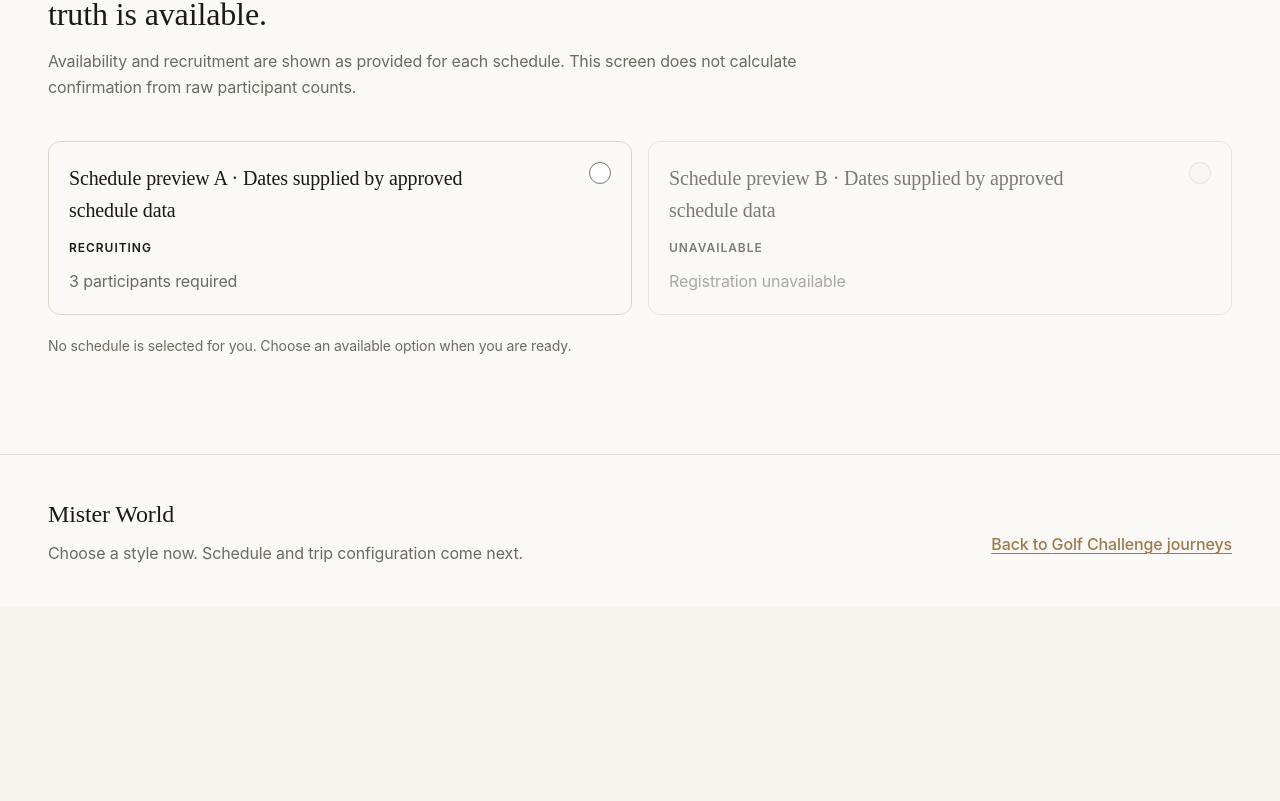
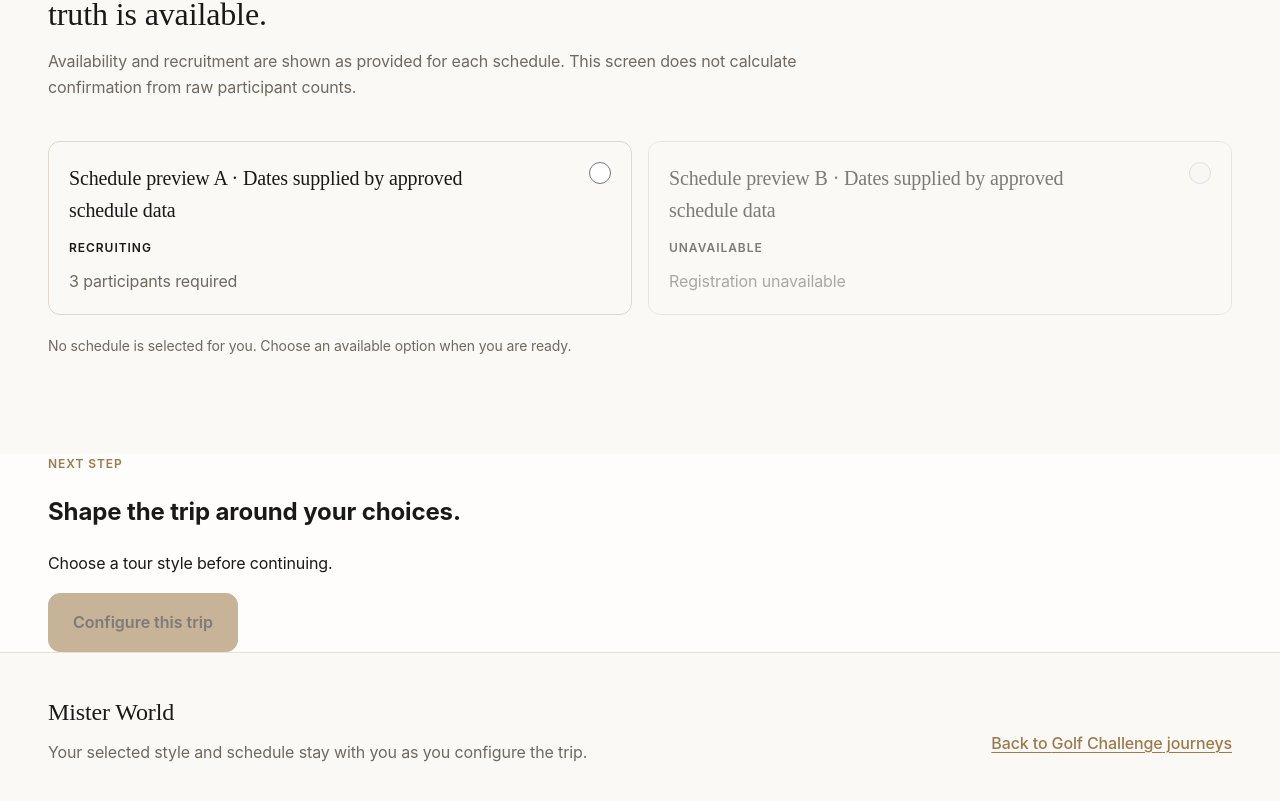
Before and after one commit to WonhoOne/frontend, a React (Vite) app: page /tours/demo-golf-product-a in a window 1280 px wide. Shown: the part 2986-3787 px from the top of the page. Before the commit the page ends 3593 px from the top, so only its background shows below. Built offline with nearby package versions, Linux system fonts and the light colour scheme.

Commit message:
feat: connect Tour Detail to Configure handoff

```diff
--- a/src/pages/tour-detail/TourDetailPage.tsx
+++ b/src/pages/tour-detail/TourDetailPage.tsx
@@ -1,5 +1,5 @@
 import { useState } from 'react';
-import { useParams } from 'react-router';
+import { useNavigate, useParams } from 'react-router';
 
 import { routeBuilders, routePaths } from '@/app/router/paths';
 import { LoadingState } from '@/app/state';
@@ -18,6 +18,11 @@ import {
   type TourDetailStyle,
   type TourScheduleSectionState,
 } from '@/features/tour-detail';
+import {
+  createConfigureHandoffAction,
+  type ConfigureHandoffIntent,
+  useReservationDraft,
+} from '@/features/reservation';
 import { Button, PageContainer, TextLink } from '@/shared/ui';
 
 import styles from '@/pages/tour-detail/TourDetailPage.module.css';
@@ -27,6 +32,7 @@ interface TourDetailPageViewProps {
   scheduleState?: TourScheduleSectionState;
   onRetry?: () => void;
   onRetrySchedule?: () => void;
+  onConfigure?: (intent: ConfigureHandoffIntent) => void;
 }
 
 const coreErrorCopy: Record<TourDetailCoreErrorReason, { title: string; message: string }> = {
@@ -75,6 +81,7 @@ function TourDetailStatePage({
 }
 
 function TourDetailReadyView({
+  onConfigure,
   onRetrySchedule,
   scheduleState,
   tour,
@@ -82,6 +89,7 @@ function TourDetailReadyView({
   tour: TourDetailModel;
   scheduleState?: TourScheduleSectionState;
   onRetrySchedule?: () => void;
+  onConfigure?: (intent: ConfigureHandoffIntent) => void;
 }) {
   const [selectedStyle, setSelectedStyle] = useState<TourDetailStyle | null>(null);
   const [selectedScheduleKey, setSelectedScheduleKey] = useState<string | null>(null);
@@ -94,6 +102,28 @@ function TourDetailReadyView({
     )
       ? selectedScheduleKey
       : null;
+
+  const canConfigure =
+    selectedStyle !== null && effectiveScheduleKey !== null && onConfigure !== undefined;
+
+  const configureHelp =
+    selectedStyle === null
+      ? 'Choose a tour style before continuing.'
+      : effectiveScheduleKey === null
+        ? 'Choose an available schedule before continuing.'
+        : 'Your selected style and schedule will carry into trip configuration.';
+
+  function handleConfigure() {
+    if (selectedStyle === null || effectiveScheduleKey === null || onConfigure === undefined) {
+      return;
+    }
+
+    onConfigure({
+      tourProductId: tour.id,
+      tourStyle: selectedStyle,
+      tourScheduleId: effectiveScheduleKey,
+    });
+  }
 
   return (
     <div className={styles.page}>
@@ -112,12 +142,31 @@ function TourDetailReadyView({
         selectedScheduleKey={effectiveScheduleKey}
       />
 
+      <section aria-labelledby="tour-configure-title" className={styles.configureAction}>
+        <PageContainer className={styles.configureActionInner ?? ''} variant="wide">
+          <div className={styles.configureCopy}>
+            <p className={styles.eyebrow}>Next step</p>
+            <h2 id="tour-configure-title">Shape the trip around your choices.</h2>
+            <p id="tour-configure-help">{configureHelp}</p>
+          </div>
+          <Button
+            aria-describedby="tour-configure-help"
+            className={styles.configureButton ?? ''}
+            disabled={!canConfigure}
+            onClick={handleConfigure}
+            size="large"
+          >
+            Configure this trip
+          </Button>
+        </PageContainer>
+      </section>
+
       <footer className={styles.footer}>
         <PageContainer className={styles.footerInner ?? ''} variant="wide">
           <div>
             <p className={styles.footerBrand}>Mister World</p>
             <p className={styles.footerNote}>
-              Choose a style now. Schedule and trip configuration come next.
+              Your selected style and schedule stay with you as you configure the trip.
             </p>
           </div>
           <TextLink to={routeBuilders.toursByTheme(tour.theme)}>
@@ -131,6 +180,7 @@ function TourDetailReadyView({
 
 export function TourDetailPageView({
   coreState,
+  onConfigure,
   onRetry,
   onRetrySchedule,
   scheduleState,
@@ -177,6 +227,7 @@ export function TourDetailPageView({
   return (
     <TourDetailReadyView
       key={tour.id}
+      {...(onConfigure !== undefined ? { onConfigure } : {})}
       {...(onRetrySchedule !== undefined ? { onRetrySchedule } : {})}
       {...(scheduleState !== undefined ? { scheduleState } : {})}
       tour={tour}
@@ -185,12 +236,20 @@ export function TourDetailPageView({
 }
 
 export function TourDetailPage() {
+  const navigate = useNavigate();
+  const { dispatch } = useReservationDraft();
   const { tourId } = useParams();
   const tour = tourId === undefined ? null : findTourDetailPreview(tourId);
+
+  function handleConfigure(intent: ConfigureHandoffIntent) {
+    dispatch(createConfigureHandoffAction(intent, Date.now()));
+    void navigate(routeBuilders.configure(intent.tourProductId));
+  }
 
   return (
     <TourDetailPageView
       coreState={tour === null ? { status: 'not-found' } : { status: 'ready', tour }}
+      onConfigure={handleConfigure}
     />
   );
 }
```
